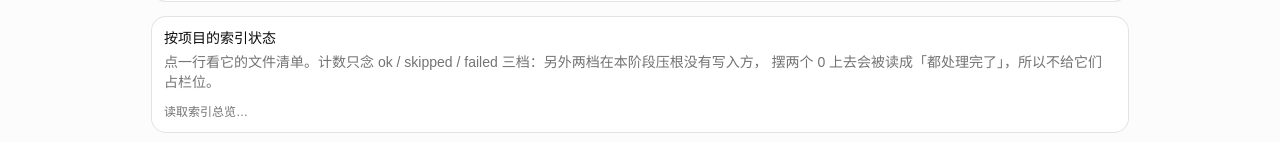
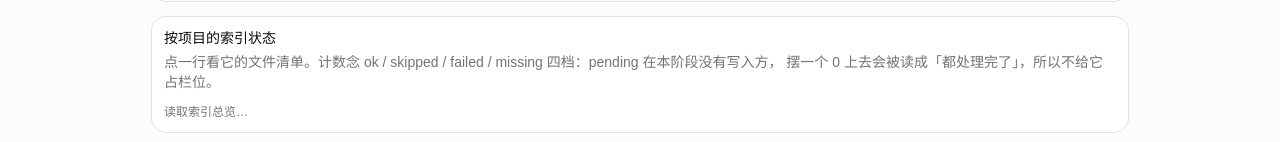
Before and after one commit to fallen-zero/project-manage, a React (Vite) app: page /#/index in a window 1280 px wide. Shown: the part 559-701 px from the top of the page. Built offline with nearby package versions, Linux system fonts and the light colour scheme.

Commit message:
feat(m5): 索引页显示失效行；预览红字带上 hint（三成因在界面上分得开）

```diff
--- a/src/components/doc-preview-dialog.tsx
+++ b/src/components/doc-preview-dialog.tsx
@@ -67,7 +67,13 @@ export function DocPreviewDialog({ docId, projectId, query, onOpenChange }: Prop
       .docPreview(docId, query)
       .then((d) => alive && setData(d))
       // 预览失败只让对话框变红，绝不让整段结果消失（spec §七）。
-      .catch((e) => alive && setError(toAppError(e).message));
+      .catch((e) => {
+        if (!alive) return;
+        const ae = toAppError(e);
+        // 三条 preview_unavailable 成因只能靠 hint 分（spec D10）：只印 message 的话它们在屏幕上
+        // 逐字相同（Task 7 评审查到的正是这一格）。同仓先例：ledger-panel.tsx:177。
+        setError(ae.hint ? `${ae.message}（${ae.hint}）` : ae.message);
+      });
     return () => {
       alive = false;
     };
--- a/src/pages/index-status.tsx
+++ b/src/pages/index-status.tsx
@@ -45,6 +45,7 @@ const STATUS_FILTERS: { value: string; label: string }[] = [
   { value: "ok", label: "ok（已入索引）" },
   { value: "skipped", label: "skipped（跳过）" },
   { value: "failed", label: "failed（失败）" },
+  { value: "missing", label: "missing（磁盘上已不存在）" },
 ];
 
 function fmtBytes(n: number): string {
@@ -416,8 +417,8 @@ export function IndexStatusPage() {
         <CardHeader>
           <CardTitle>按项目的索引状态</CardTitle>
           <CardDescription>
-            点一行看它的文件清单。计数只念 ok / skipped / failed 三档：另外两档在本阶段压根没有写入方，
-            摆两个 0 上去会被读成「都处理完了」，所以不给它们占栏位。
+            点一行看它的文件清单。计数念 ok / skipped / failed / missing 四档：pending 在本阶段没有写入方，
+            摆一个 0 上去会被读成「都处理完了」，所以不给它占栏位。
           </CardDescription>
         </CardHeader>
         <CardContent className="grid gap-1.5">
@@ -460,6 +461,7 @@ export function IndexStatusPage() {
                     <span>ok {p.ok}</span>
                     <span>skipped {p.skipped}</span>
                     <span className={p.failed > 0 ? "text-destructive" : ""}>failed {p.failed}</span>
+                    <span className={p.missing > 0 ? "text-destructive" : ""}>missing {p.missing}</span>
                   </span>
                 </span>
               </Button>
@@ -515,6 +517,11 @@ export function IndexStatusPage() {
                         <Badge
                           variant={
                             r.status === "ok" ? "secondary" : r.status === "failed" ? "destructive" : "outline"
+                          }
+                          title={
+                            r.status === "missing"
+                              ? "该文件在磁盘上已不存在，正文已退出检索；文件放回后重跑一轮索引会自动回填这一行"
+                              : undefined
                           }
                         >
                           {r.status}
```
